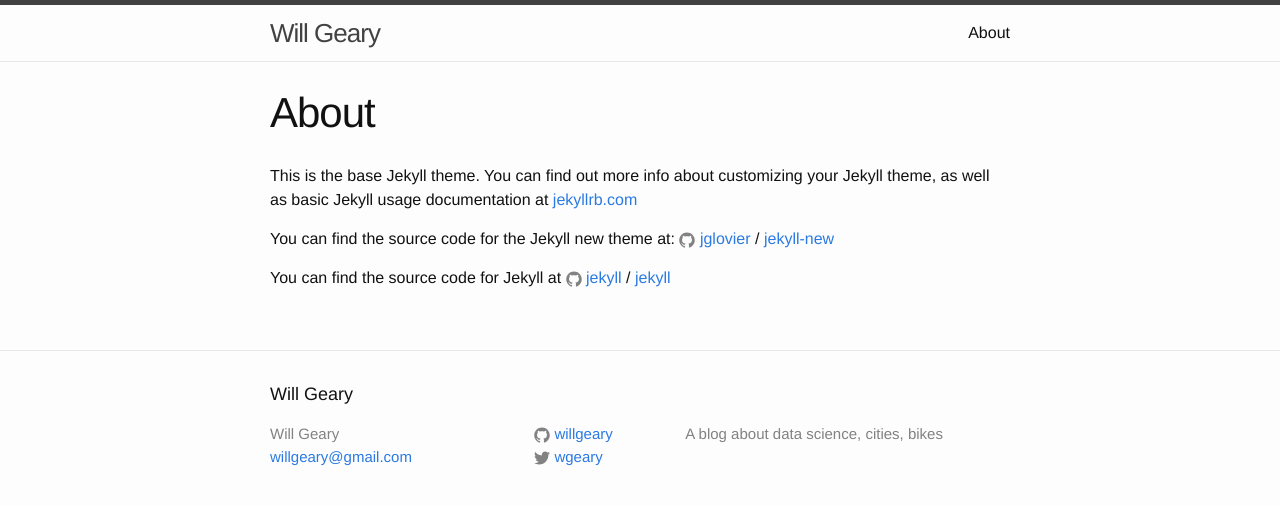
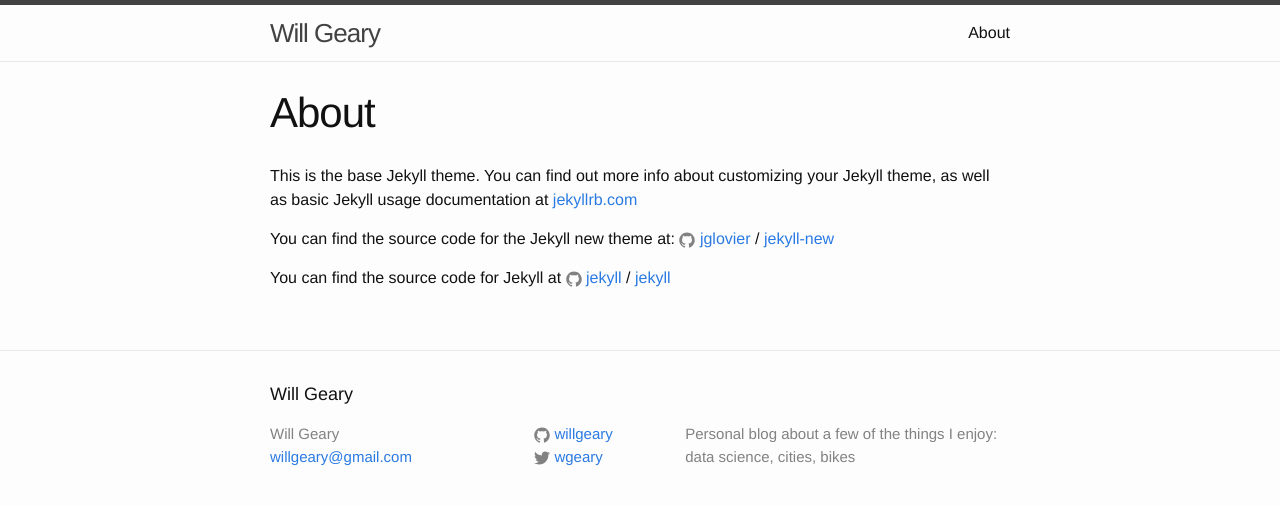
Before and after one commit to willgeary/willgeary.github.io, a Jekyll site: the page built from about.md, in a window 1280 px wide. Shown: the top 505 px of the page. Built offline with Jekyll 4.4.1, drawn with Linux system fonts in a browser that asks for light colours.

Commit message:
Save my work

```diff
--- a/_config.yml
+++ b/_config.yml
@@ -9,7 +9,7 @@
 title: Will Geary
 email: willgeary@gmail.com
 description: > # this means to ignore newlines until "baseurl:"
-  A blog about data science, cities, bikes
+  Personal blog about a few of the things I enjoy: data science, cities, bikes
 baseurl: "" # the subpath of your site, e.g. /blog
 url: "http://yourdomain.com" # the base hostname & protocol for your site
 twitter_username: wgeary
```
